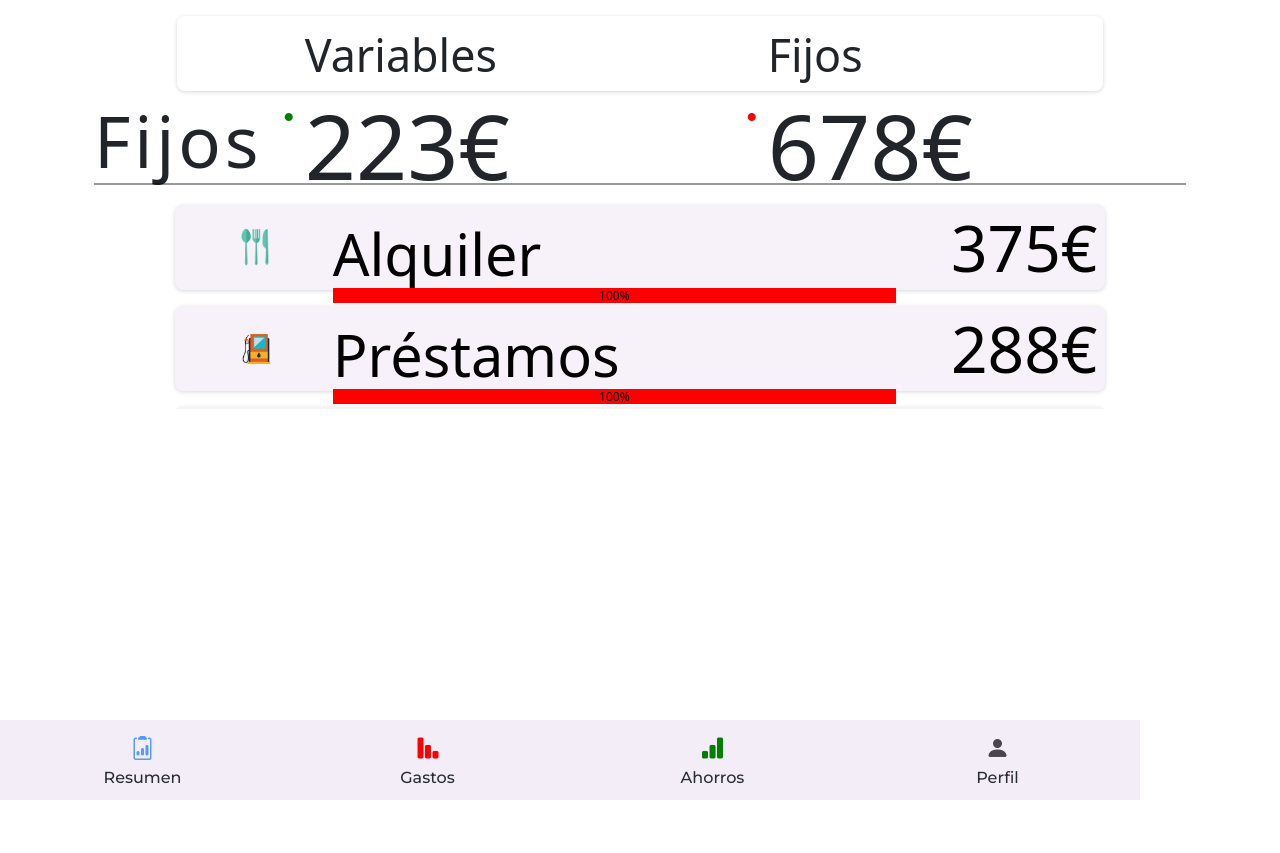
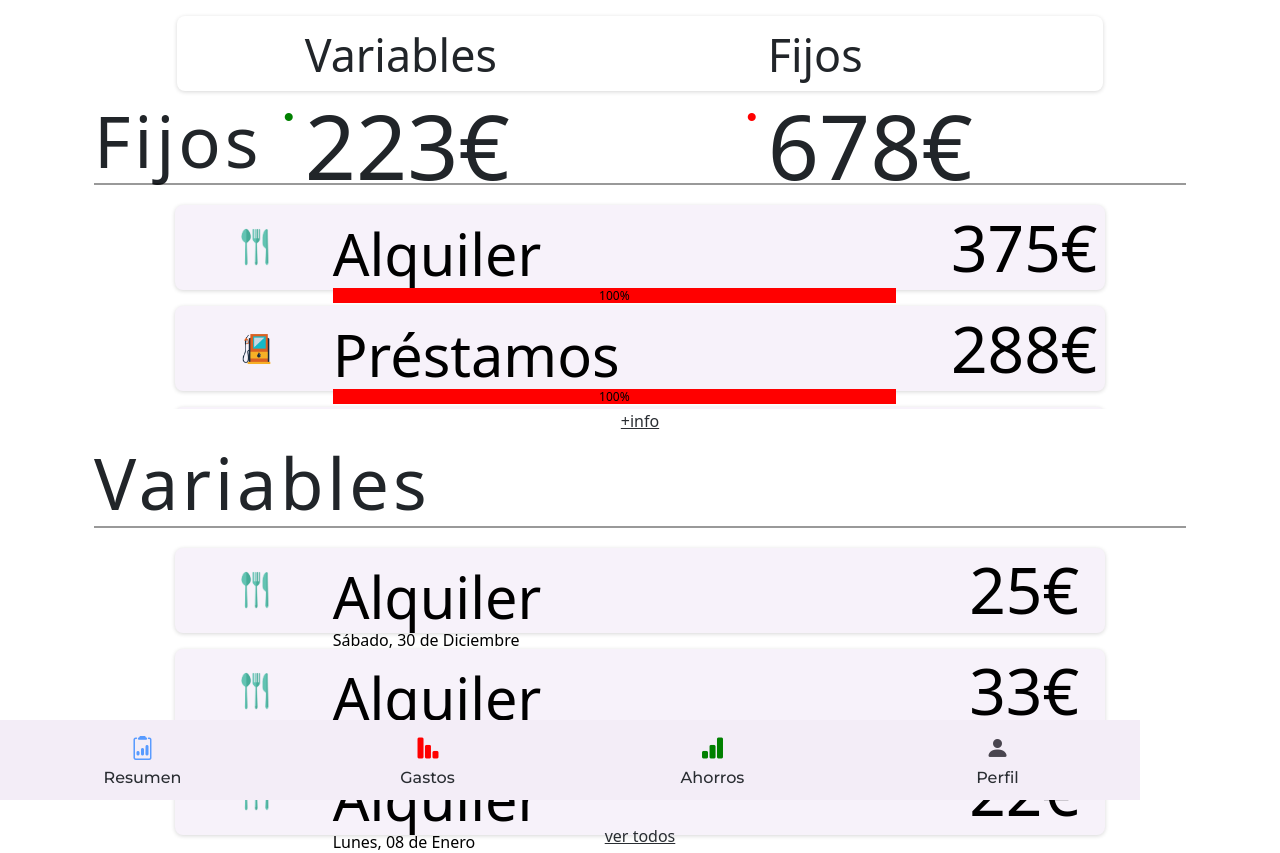
Before and after one commit to RobertoCarrera/MyTique, an Angular app: page /gastos in a window 1280 px wide. Before the commit the page ends 800 px from the top, so only its background shows below. Built offline with nearby package versions, Linux system fonts and the light colour scheme.

Commit message:
First version of outcomes done

```diff
--- a/src/app/components/outcome-card/outcome-card.component.html
+++ b/src/app/components/outcome-card/outcome-card.component.html
@@ -1,4 +1,4 @@
-<div class="container">
+<div *ngIf="isFixed" class="container">
     <div class="row center_it">
         <div class="col-12 center_it p-0">
             <button class="row outcome p-1 w-100 center_it">
@@ -28,17 +28,18 @@
         </div>
     </div>
 </div>
-<!-- <div class="container">
+
+<div *ngIf="isVariable" class="container">
     <div class="row center_it">
         <div class="col-12 center_it p-0">
             <button class="row outcome p-1 w-100 center_it">
                 <div class="col-2 center_it">
-                    <img src={{outcome.category.icon}} alt="" height="45px">
+                    <img src={{variable_outcome.category.icon}} alt="" height="45px">
                 </div>
-                <div class="col-8 h-75">
-                    <div class="row h-100">
+                <div class="col-8 h-75 p-0 center_it">
+                    <div class="row h-100 w-100">
                         <div class="col-12 p-0 d-flex align-items-center justify-content-start">
-                            <h3 class="outcome_title m-0">{{outcome.category.name}}</h3>
+                            <h3 class="outcome_title m-0">{{variable_outcome.category.name}}</h3>
                         </div>
                         <div class="col-12 p-0 d-flex align-items-center justify-content-start">
                             <h6 class="m-0">{{dayName}}</h6>
@@ -47,12 +48,12 @@
                 </div>
                 <div class="col-2 center_it">
                     <div class="row">
-                        <div class="col-12 center_it outcome_bg bg-danger">
-                            <h3 class="m-0 outcome_quantity">{{outcome.quantity}}€</h3>
+                        <div class="col-12 center_it">
+                            <h3 class="m-0 outcome_quantity">{{variable_outcome.quantity}}€</h3>
                         </div>
                     </div>
                 </div>
             </button>
         </div>
     </div>
-</div> -->
+</div>
--- a/src/app/components/outcome-card/outcome-card.component.ts
+++ b/src/app/components/outcome-card/outcome-card.component.ts
@@ -9,20 +9,25 @@ import { Outcome } from 'src/app/models/outcome.model';
 export class OutcomeCardComponent {
 
   @Input() fixed_outcome!: Outcome;
+  @Input() variable_outcome!: Outcome;
+  @Input() isFixed: boolean = false;
+  @Input() isVariable: boolean = false;
+
+
   dayName = '';
 
   ngOnInit(){
 
   }
 
-  // ngOnChanges(){
+  ngOnChanges(){
 
-  //   if(this.outcome){
+    if(this.variable_outcome){
 
-  //     const options: Intl.DateTimeFormatOptions = {weekday: 'long', day: '2-digit', month: 'long'};
-  //     let formattedDate = this.outcome.date!.toLocaleDateString('es-ES', options);
-  //     formattedDate = formattedDate.replace(/(^\w|\s\w)/g, l => l.toUpperCase());
-  //     this.dayName = formattedDate.replace(/\bDe\b/g, 'de');
-  //   }
-  // }
+      const options: Intl.DateTimeFormatOptions = {weekday: 'long', day: '2-digit', month: 'long'};
+      let formattedDate = this.variable_outcome.date!.toLocaleDateString('es-ES', options);
+      formattedDate = formattedDate.replace(/(^\w|\s\w)/g, l => l.toUpperCase());
+      this.dayName = formattedDate.replace(/\bDe\b/g, 'de');
+    }
+  }
 }
--- a/src/app/components/outcomes/outcomes.component.css
+++ b/src/app/components/outcomes/outcomes.component.css
@@ -4,3 +4,8 @@
 
     overflow-y: auto;
 }
+
+.variable_outcomes{
+
+    height: 35vh;
+}
--- a/src/app/components/outcomes/outcomes.component.html
+++ b/src/app/components/outcomes/outcomes.component.html
@@ -8,8 +8,22 @@
         </div>
         <div class="col-12 pt-1 fix_outcomes d-flex flex-column align-items-center justify-content-start">
             <div *ngFor="let fixed of fix_outcomes" class="col-10 mb-3">
-                <app-outcome-card [fixed_outcome] = "fixed"></app-outcome-card>
+                <app-outcome-card [fixed_outcome] = "fixed" [isFixed] = "true" [isVariable] = "false"></app-outcome-card>
             </div>
+        </div>
+        <div class="col-12 text-center">
+            <a href="" class="text_bk">+info</a>
+        </div>
+        <div class="col-12">
+            <app-header [title] = "header_variables" ></app-header>
+        </div>
+        <div class="col-12 pt-1 pb-3 variable_outcomes d-flex flex-column align-items-center justify-content-start">
+            <div *ngFor="let variable of variable_outcomes | slice:0:3" class="col-10 mb-3">
+                <app-outcome-card [variable_outcome] = "variable" [isVariable] = "true" [isFixed] = "false"></app-outcome-card>
+            </div>
+        </div>
+        <div class="col-12 text-center">
+            <a href="" class="text_bk">ver todos</a>
         </div>
     </div>
 </div>
--- a/src/app/components/outcomes/outcomes.component.ts
+++ b/src/app/components/outcomes/outcomes.component.ts
@@ -15,11 +15,14 @@ export class OutcomesComponent implements OnInit{
   outcomes_fixed: number = 678;
   header_fixed: string = 'Fijos';
   fix_outcomes: Outcome[] = [];
+  header_variables: string = 'Variables';
+  variable_outcomes: Outcome[] = [];
 
   constructor(private outcomesService: OutcomesService){}
 
   ngOnInit(){
 
     this.fix_outcomes = this.outcomesService.getAllFixedOutcomes();
+    this.variable_outcomes = this.outcomesService.getAllOVariableOutcomes();
   }
 }
```
